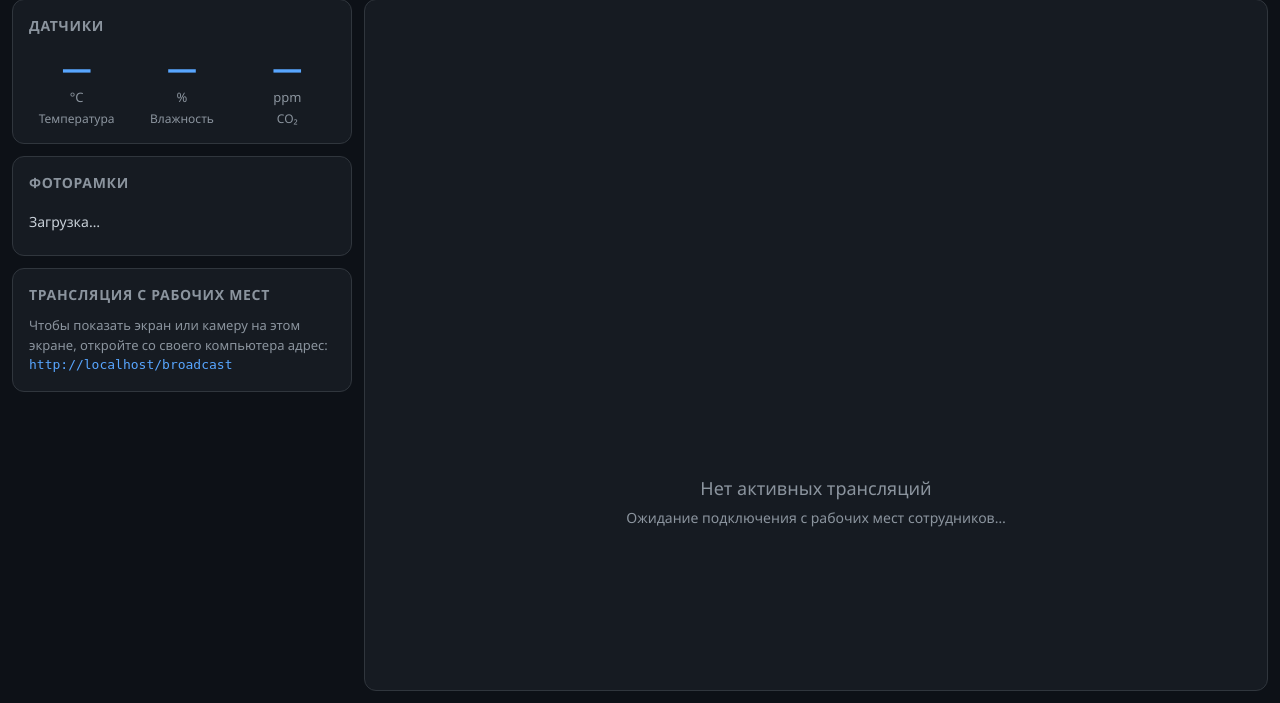
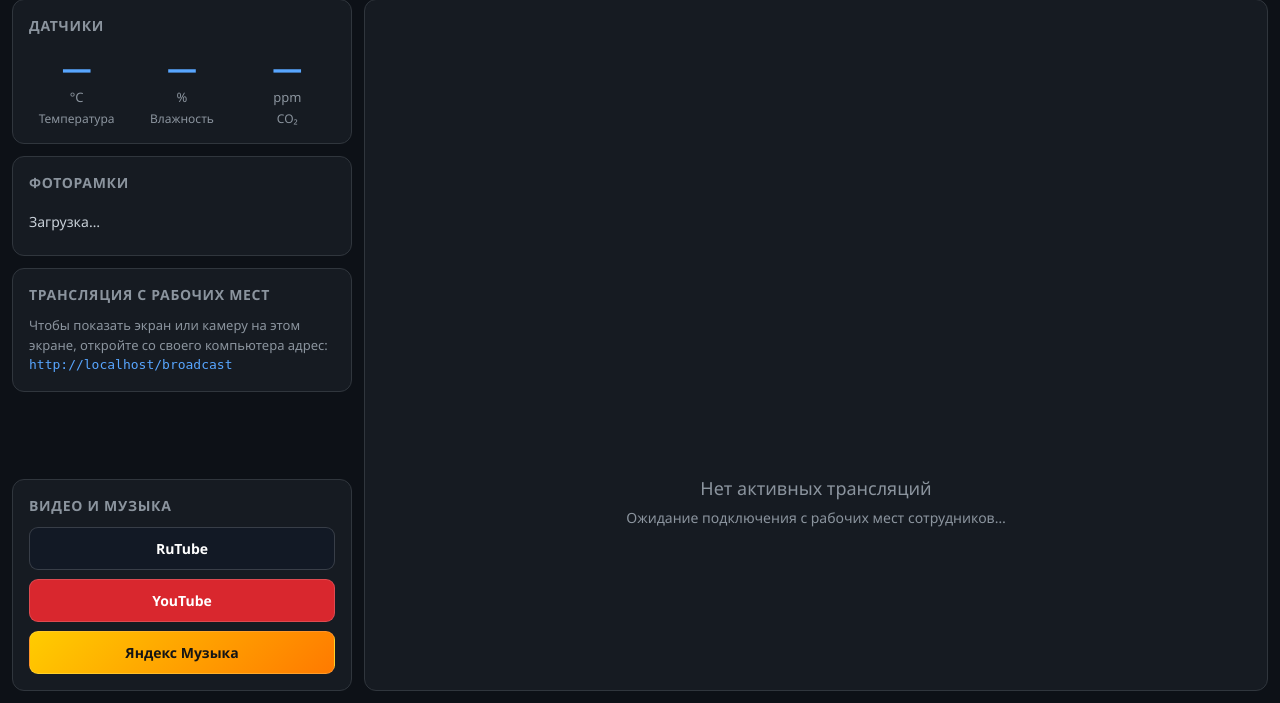
Before and after one commit to AlekseyAnoshko/TeleRepka, a Flask app: page / in a window 1280 px wide. Shown: the part 97-800 px from the top of the page. Run offline with Flask 3, Linux system fonts and the light colour scheme.

Commit message:
Добавить ссылки на видео и музыку в меню

```diff
--- a/templates/index.html
+++ b/templates/index.html
@@ -15,121 +15,286 @@
     --text: #c9d1d9;
     --muted: #8b949e;
   }
+
   * { box-sizing: border-box; }
+
   html, body {
-    margin: 0; padding: 0; height: 100%;
-    background: var(--bg); color: var(--text);
+    margin: 0;
+    padding: 0;
+    height: 100%;
+    background: var(--bg);
+    color: var(--text);
     font-family: 'Segoe UI', Roboto, Arial, sans-serif;
     overflow: hidden;
   }
+
   #app {
     display: grid;
     grid-template-columns: 340px 1fr;
     grid-template-rows: 72px 1fr;
-    height: 100vh; gap: 12px; padding: 12px;
+    height: 100vh;
+    gap: 12px;
+    padding: 12px;
   }
+
   header {
     grid-column: 1 / 3;
-    display: flex; align-items: center; justify-content: space-between;
-    padding: 0 20px; background: var(--panel);
-    border: 1px solid var(--border); border-radius: 12px;
+    display: flex;
+    align-items: center;
+    justify-content: space-between;
+    padding: 0 20px;
+    background: var(--panel);
+    border: 1px solid var(--border);
+    border-radius: 12px;
   }
-  header h1 { font-size: 22px; margin: 0; font-weight: 600; }
-  header #clock { font-size: 28px; font-variant-numeric: tabular-nums; color: var(--accent); }
-  aside { display: flex; flex-direction: column; gap: 12px; overflow-y: auto; }
+
+  header h1 {
+    margin: 0;
+    font-size: 22px;
+    font-weight: 600;
+  }
+
+  header #clock {
+    color: var(--accent);
+    font-size: 28px;
+    font-variant-numeric: tabular-nums;
+  }
+
+  aside {
+    display: flex;
+    flex-direction: column;
+    gap: 12px;
+    overflow-y: auto;
+  }
+
   .panel {
-    background: var(--panel); border: 1px solid var(--border);
-    border-radius: 12px; padding: 16px;
+    padding: 16px;
+    background: var(--panel);
+    border: 1px solid var(--border);
+    border-radius: 12px;
   }
+
   .panel h2 {
-    margin: 0 0 12px 0; font-size: 14px;
-    text-transform: uppercase; letter-spacing: 0.05em; color: var(--muted);
+    margin: 0 0 12px;
+    color: var(--muted);
+    font-size: 14px;
+    letter-spacing: 0.05em;
+    text-transform: uppercase;
   }
-  .sensor-grid { display: grid; grid-template-columns: 1fr 1fr 1fr; gap: 10px; }
-  .sensor-value { text-align: center; }
-  .sensor-value .num { font-size: 30px; font-weight: 700; color: var(--accent); }
-  .sensor-value .unit { font-size: 13px; color: var(--muted); }
-  .sensor-value .label { font-size: 12px; color: var(--muted); margin-top: 4px; }
+
+  .sensor-grid {
+    display: grid;
+    grid-template-columns: 1fr 1fr 1fr;
+    gap: 10px;
+  }
+
+  .sensor-value {
+    text-align: center;
+  }
+
+  .sensor-value .num {
+    color: var(--accent);
+    font-size: 30px;
+    font-weight: 700;
+  }
+
+  .sensor-value .unit {
+    color: var(--muted);
+    font-size: 13px;
+  }
+
+  .sensor-value .label {
+    margin-top: 4px;
+    color: var(--muted);
+    font-size: 12px;
+  }
 
   .frame-item {
-    display: flex; align-items: center; justify-content: space-between;
-    padding: 8px 0; border-bottom: 1px solid var(--border); font-size: 14px;
+    display: flex;
+    align-items: center;
+    justify-content: space-between;
+    padding: 8px 0;
+    border-bottom: 1px solid var(--border);
+    font-size: 14px;
   }
-  .frame-item:last-child { border-bottom: none; }
+
+  .frame-item:last-child {
+    border-bottom: none;
+  }
+
   .frame-link {
-    display: flex; align-items: center; flex: 1; min-width: 0;
-    color: inherit; text-decoration: none;
+    display: flex;
+    align-items: center;
+    flex: 1;
+    min-width: 0;
+    color: inherit;
+    text-decoration: none;
   }
-  .frame-link:hover .frame-name { color: var(--accent); text-decoration: underline; }
-  .frame-name { overflow: hidden; text-overflow: ellipsis; white-space: nowrap; }
+
+  .frame-link:hover .frame-name {
+    color: var(--accent);
+    text-decoration: underline;
+  }
+
+  .frame-name {
+    overflow: hidden;
+    text-overflow: ellipsis;
+    white-space: nowrap;
+  }
+
   .dot {
-    width: 10px; height: 10px; border-radius: 50%;
-    display: inline-block; margin-right: 8px; flex-shrink: 0;
+    display: inline-block;
+    width: 10px;
+    height: 10px;
+    flex-shrink: 0;
+    margin-right: 8px;
+    border-radius: 50%;
   }
+
   .dot.online { background: var(--good); }
   .dot.offline { background: var(--bad); }
 
+  .media-panel {
+    margin-top: auto;
+  }
+
+  .media-link {
+    display: block;
+    margin-top: 9px;
+    padding: 11px 12px;
+    border: 1px solid rgba(255, 255, 255, 0.16);
+    border-radius: 9px;
+    color: #ffffff;
+    font-size: 14px;
+    font-weight: 600;
+    text-align: center;
+    text-decoration: none;
+    transition: transform 0.15s ease, filter 0.15s ease;
+  }
+
+  .media-link:hover {
+    filter: brightness(1.14);
+    transform: translateY(-1px);
+  }
+
+  .media-link.rutube {
+    background: #121925;
+  }
+
+  .media-link.youtube {
+    background: #d9272e;
+  }
+
+  .media-link.yandex-music {
+    background: linear-gradient(135deg, #ffcc00, #ff7a00);
+    color: #151515;
+  }
+
   main.stage {
-    background: var(--panel); border: 1px solid var(--border);
-    border-radius: 12px; padding: 12px; display: grid; gap: 12px; overflow: hidden;
+    display: grid;
+    gap: 12px;
+    padding: 12px;
+    overflow: hidden;
+    background: var(--panel);
+    border: 1px solid var(--border);
+    border-radius: 12px;
   }
-  #video-grid { display: grid; gap: 12px; height: 100%; grid-auto-rows: 1fr; }
+
+  #video-grid {
+    display: grid;
+    height: 100%;
+    gap: 12px;
+    grid-auto-rows: 1fr;
+  }
+
   .video-tile {
-    position: relative; background: #000; border-radius: 10px;
-    overflow: hidden; border: 1px solid var(--border);
+    position: relative;
+    overflow: hidden;
+    background: #000;
+    border: 1px solid var(--border);
+    border-radius: 10px;
   }
-  .video-tile video { width: 100%; height: 100%; object-fit: contain; background: #000; }
+
+  .video-tile video {
+    width: 100%;
+    height: 100%;
+    background: #000;
+    object-fit: contain;
+  }
+
   .video-tile .name-tag {
-    position: absolute; bottom: 8px; left: 8px;
-    background: rgba(0,0,0,0.6); padding: 4px 10px; border-radius: 6px; font-size: 13px;
+    position: absolute;
+    bottom: 8px;
+    left: 8px;
+    padding: 4px 10px;
+    background: rgba(0, 0, 0, 0.6);
+    border-radius: 6px;
+    font-size: 13px;
   }
+
   #placeholder {
-    display: flex; align-items: center; justify-content: center; height: 100%;
-    color: var(--muted); font-size: 18px; text-align: center;
-    flex-direction: column; gap: 8px;
+    display: flex;
+    flex-direction: column;
+    align-items: center;
+    justify-content: center;
+    height: 100%;
+    gap: 8px;
+    color: var(--muted);
+    font-size: 18px;
+    text-align: center;
   }
-  #placeholder .hint { font-size: 14px; color: var(--muted); }
+
+  #placeholder .hint {
+    color: var(--muted);
+    font-size: 14px;
+  }
 
   /* Когда есть трансляция, HDMI используется только как видеовыход. */
   body.broadcast-active #app {
     display: block;
     padding: 0;
   }
+
   body.broadcast-active header,
   body.broadcast-active aside {
     display: none;
   }
+
   body.broadcast-active main.stage {
     position: fixed;
     inset: 0;
     display: block;
     padding: 0;
+    background: #000;
     border: 0;
     border-radius: 0;
-    background: #000;
   }
+
   body.broadcast-active #video-grid {
     width: 100vw;
     height: 100vh;
     gap: 0;
   }
+
   body.broadcast-active .video-tile {
     border: 0;
     border-radius: 0;
   }
+
   body.broadcast-active .video-tile video {
     width: 100%;
     height: 100%;
     object-fit: contain;
   }
+
   body.broadcast-active .video-tile .name-tag {
     bottom: 18px;
     left: 18px;
     font-size: 18px;
   }
-
 </style>
 </head>
+
 <body>
 <div id="app">
   <header>
@@ -140,17 +305,20 @@
   <aside>
     <div class="panel">
       <h2>Датчики</h2>
+
       <div class="sensor-grid">
         <div class="sensor-value">
           <div class="num" id="s-temp">—</div>
           <div class="unit">°C</div>
           <div class="label">Температура</div>
         </div>
+
         <div class="sensor-value">
           <div class="num" id="s-hum">—</div>
           <div class="unit">%</div>
           <div class="label">Влажность</div>
         </div>
+
         <div class="sensor-value">
           <div class="num" id="s-co2">—</div>
           <div class="unit">ppm</div>
@@ -161,26 +329,63 @@
 
     <div class="panel">
       <h2>Фоторамки</h2>
+
       <div id="frame-list">
-        <div class="frame-item"><span class="muted">Загрузка…</span></div>
+        <div class="frame-item">
+          <span class="muted">Загрузка…</span>
+        </div>
       </div>
     </div>
 
     <div class="panel">
       <h2>Трансляция с рабочих мест</h2>
+
       <div style="font-size: 13px; color: var(--muted); line-height: 1.5;">
         Чтобы показать экран или камеру на этом экране, откройте со своего компьютера адрес:
         <br>
-        <code id="broadcast-url" style="color: var(--accent)">https://&lt;адрес сайта&gt;/broadcast</code>
+        <code id="broadcast-url" style="color: var(--accent)">
+          https://&lt;адрес сайта&gt;/broadcast
+        </code>
       </div>
+    </div>
+
+    <div class="panel media-panel">
+      <h2>Видео и музыка</h2>
+
+      <a
+        class="media-link rutube"
+        href="https://rutube.ru/"
+        target="_blank"
+        rel="noopener noreferrer">
+        RuTube
+      </a>
+
+      <a
+        class="media-link youtube"
+        href="https://www.youtube.com/"
+        target="_blank"
+        rel="noopener noreferrer">
+        YouTube
+      </a>
+
+      <a
+        class="media-link yandex-music"
+        href="https://music.yandex.ru/"
+        target="_blank"
+        rel="noopener noreferrer">
+        Яндекс Музыка
+      </a>
     </div>
   </aside>
 
   <main class="stage">
     <div id="video-grid"></div>
+
     <div id="placeholder">
       Нет активных трансляций
-      <div class="hint">Ожидание подключения с рабочих мест сотрудников…</div>
+      <div class="hint">
+        Ожидание подключения с рабочих мест сотрудников…
+      </div>
     </div>
   </main>
 </div>
@@ -194,15 +399,22 @@ document.getElementById('broadcast-url').textContent =
   (location.port ? ':' + location.port : '') + '/broadcast';
 
 function tick() {
-  document.getElementById('clock').textContent = new Date().toLocaleTimeString('ru-RU');
+  document.getElementById('clock').textContent =
+    new Date().toLocaleTimeString('ru-RU');
 }
+
 setInterval(tick, 1000);
 tick();
 
 socket.on('sensor_data', data => {
-  document.getElementById('s-temp').textContent = data.temperature !== null ? data.temperature.toFixed(1) : '—';
-  document.getElementById('s-hum').textContent = data.humidity !== null ? data.humidity.toFixed(0) : '—';
-  document.getElementById('s-co2').textContent = data.co2 !== null ? Math.round(data.co2) : '—';
+  document.getElementById('s-temp').textContent =
+    data.temperature !== null ? data.temperature.toFixed(1) : '—';
+
+  document.getElementById('s-hum').textContent =
+    data.humidity !== null ? data.humidity.toFixed(0) : '—';
+
+  document.getElementById('s-co2').textContent =
+    data.co2 !== null ? Math.round(data.co2) : '—';
 });
 
 // Статус фоторамок: ссылка ведёт не на прямой IP рамки в подсети хотспота
@@ -213,24 +425,39 @@ socket.on('sensor_data', data => {
 socket.on('photoframe_status', frames => {
   const list = document.getElementById('frame-list');
   list.innerHTML = '';
+
   frames.forEach(f => {
     const row = document.createElement('div');
     row.className = 'frame-item';
+
     const proxyUrl = '/photoframe/' + encodeURIComponent(f.name) + '/';
+
     row.innerHTML = `
-      <a class="frame-link" href="${proxyUrl}" target="_blank" rel="noopener" title="Открыть веб-интерфейс рамки">
+      <a class="frame-link"
+         href="${proxyUrl}"
+         target="_blank"
+         rel="noopener"
+         title="Открыть веб-интерфейс рамки">
         <span class="dot ${f.online ? 'online' : 'offline'}"></span>
         <span class="frame-name">${f.name}</span>
       </a>
-      <span style="color:var(--muted);flex-shrink:0;margin-left:8px">${f.ip}</span>
+      <span style="color:var(--muted);flex-shrink:0;margin-left:8px">
+        ${f.ip}
+      </span>
     `;
+
     list.appendChild(row);
   });
 });
 
 // --- WebRTC: приём трансляций от рабочих мест сотрудников -----------------
 
-const ICE_SERVERS = { iceServers: [{ urls: 'stun:stun.l.google.com:19302' }] };
+const ICE_SERVERS = {
+  iceServers: [
+    { urls: 'stun:stun.l.google.com:19302' }
+  ]
+};
+
 const peers = {};
 const videoGrid = document.getElementById('video-grid');
 const placeholder = document.getElementById('placeholder');
@@ -248,27 +475,38 @@ function updateGridLayout() {
   }
 
   placeholder.style.display = 'none';
+
   const cols = n === 1 ? 1 : (n <= 4 ? 2 : 3);
   videoGrid.style.gridTemplateColumns = `repeat(${cols}, 1fr)`;
 }
 
 function addTile(sid, name) {
   const tile = document.createElement('div');
+
   tile.className = 'video-tile';
   tile.id = 'tile-' + sid;
-  tile.innerHTML = `<video autoplay playsinline></video><div class="name-tag">${name}</div>`;
+  tile.innerHTML =
+    `<video autoplay playsinline></video><div class="name-tag">${name}</div>`;
+
   videoGrid.appendChild(tile);
+
   document.body.classList.add('broadcast-active');
   updateGridLayout();
+
   return tile.querySelector('video');
 }
 
 function removeTile(sid) {
   const tile = document.getElementById('tile-' + sid);
-  if (tile) tile.remove();
+
+  if (tile) {
+    tile.remove();
+  }
+
   if (Object.keys(peers).length === 0) {
     document.body.classList.remove('broadcast-active');
   }
+
   updateGridLayout();
 }
 
@@ -277,33 +515,58 @@ socket.on('connect', () => socket.emit('tv-join'));
 socket.on('broadcaster-offer', async ({ sid, name, sdp }) => {
   const pc = new RTCPeerConnection(ICE_SERVERS);
   peers[sid] = pc;
+
   const videoEl = addTile(sid, name);
-  pc.ontrack = event => { videoEl.srcObject = event.streams[0]; };
+
+  pc.ontrack = event => {
+    videoEl.srcObject = event.streams[0];
+  };
+
   pc.onicecandidate = event => {
-    if (event.candidate) socket.emit('ice-candidate', { target_sid: sid, candidate: event.candidate });
+    if (event.candidate) {
+      socket.emit('ice-candidate', {
+        target_sid: sid,
+        candidate: event.candidate
+      });
+    }
   };
+
   pc.onconnectionstatechange = () => {
     if (['disconnected', 'failed', 'closed'].includes(pc.connectionState)) {
       removeTile(sid);
       delete peers[sid];
     }
   };
+
   await pc.setRemoteDescription(new RTCSessionDescription(sdp));
+
   const answer = await pc.createAnswer();
   await pc.setLocalDescription(answer);
-  socket.emit('tv-answer', { target_sid: sid, sdp: answer });
+
+  socket.emit('tv-answer', {
+    target_sid: sid,
+    sdp: answer
+  });
 });
 
 socket.on('ice-candidate', async ({ sid, candidate }) => {
   const pc = peers[sid];
+
   if (pc && candidate) {
-    try { await pc.addIceCandidate(new RTCIceCandidate(candidate)); }
-    catch (e) { console.warn('ICE add error', e); }
+    try {
+      await pc.addIceCandidate(new RTCIceCandidate(candidate));
+    } catch (e) {
+      console.warn('ICE add error', e);
+    }
   }
 });
 
 socket.on('broadcaster-stop', ({ sid }) => {
-  if (peers[sid]) { peers[sid].close(); delete peers[sid]; }
+  if (peers[sid]) {
+    peers[sid].close();
+    delete peers[sid];
+  }
+
   removeTile(sid);
 });
 </script>
```
